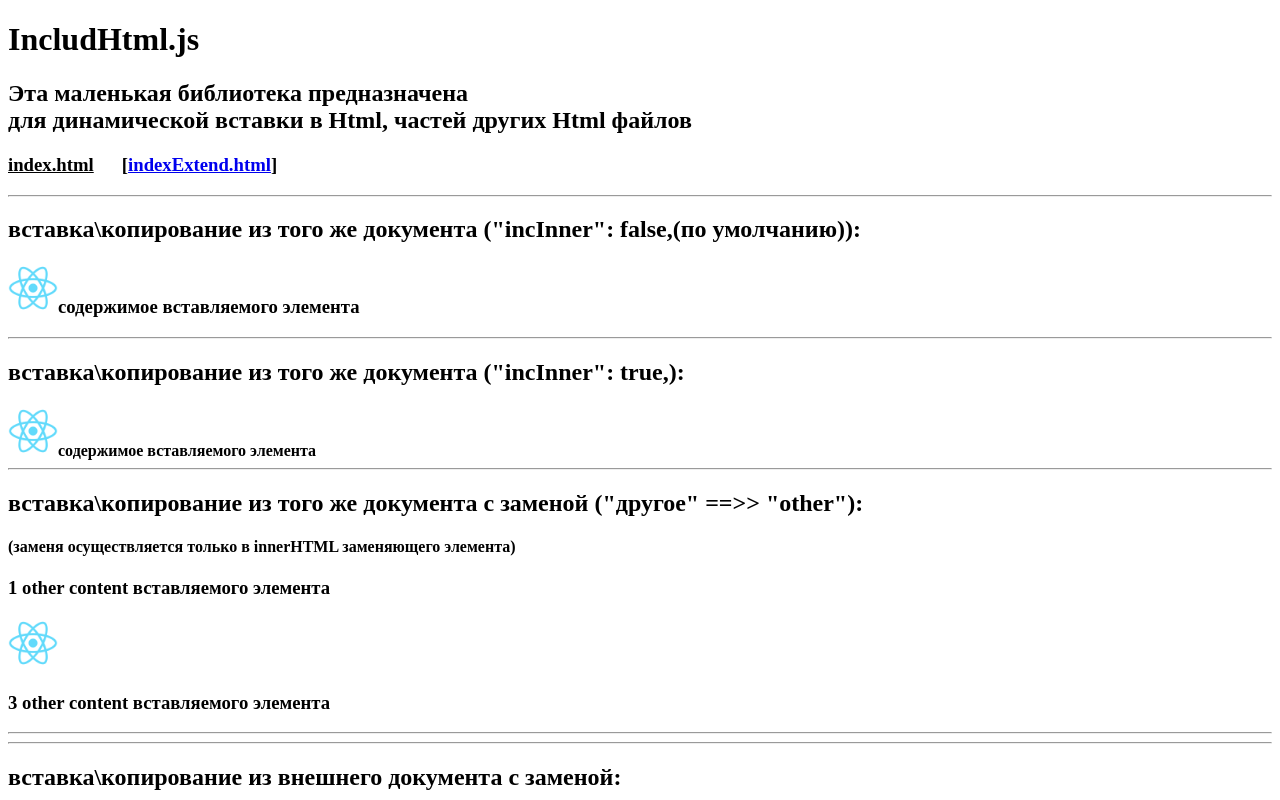
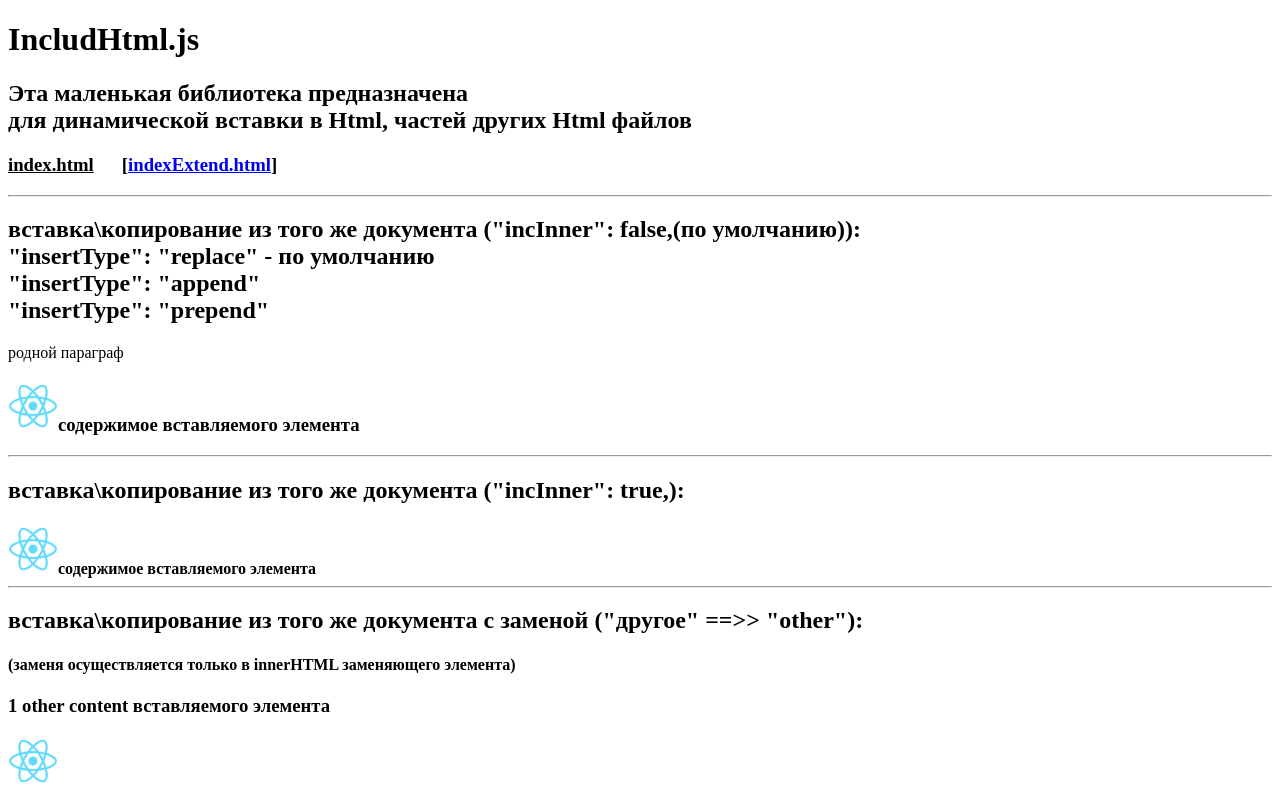
Before and after one commit to illicchpv/incsHtml, a plain HTML site: page index.html in a window 1280 px wide. Shown: the top 800 px of the page. Drawn offline with Linux system fonts and the light colour scheme.

Commit message:
добавил append и prepend

```diff
--- a/IncludHtml.js
+++ b/IncludHtml.js
@@ -116,9 +116,9 @@ let IncludHtml = (function () {
   }
   */
 
-  function doIncludAll( selector, finish_callback = false){
+  function doIncludAll( selectorClass, finish_callback = false){
     _finish_callback = finish_callback;
-    const incs = document.querySelectorAll(selector);
+    const incs = document.querySelectorAll('.'+selectorClass);
     _incs_count = incs.length;
     if (_finish_callback && _incs_count <= 0) {
       _finish_callback();
@@ -127,6 +127,8 @@ let IncludHtml = (function () {
     // try {
       incs.forEach((el) => {
         let params = el.dataset.incs
+        el.classList.remove(selectorClass);
+        el.removeAttribute('data-incs');
         if(!params){
           console.error("IncludHtml - нет json параметров");
           _remove(el);
@@ -195,7 +197,7 @@ let IncludHtml = (function () {
         }
       });
     // } finally {
-    //   doIncludAll( selector, finish_callback)
+    //   doIncludAll( selectorClass, finish_callback)
     // }
   }
   function doProcess(params) {
@@ -232,10 +234,16 @@ let IncludHtml = (function () {
       }
     }
     // debugger
-    if(params.incInner){
-      params.docEl.outerHTML = params.extEl.innerHTML;
-    }else{
-      params.docEl.replaceWith(params.extEl);
+    if(params.insertType && params.insertType === 'append'){
+      params.docEl.append(params.extEl)
+    } else if(params.insertType && params.insertType === 'prepend'){
+      params.docEl.prepend(params.extEl)
+    } else {
+      if(params.incInner){
+        params.docEl.outerHTML = params.extEl.innerHTML;
+      }else{
+        params.docEl.replaceWith(params.extEl);
+      }
     }
     _remove(params.docEl);
   }
--- a/index.html
+++ b/index.html
@@ -15,14 +15,22 @@
     </h3>
     <hr />
 
-    <h2>вставка\копирование из того же документа ("incInner": false,(по умолчанию)):</h2>
+    <h2>вставка\копирование из того же документа ("incInner": false,(по умолчанию)):<br>
+      "insertType": "replace" - по умолчанию <br>
+      "insertType": "append"<br>
+      "insertType": "prepend"
+    </h2>
     <div
       class="incs"
       data-incs='{
+        "insertType": "append",
         "incFromId": "extId"
       }'
-    ></div>
+    >
+      <p>родной параграф</p>
+    </div>
     <hr>
+
     <h2>вставка\копирование из того же документа ("incInner": true,):</h2>
     <div
       class="incs"
@@ -32,6 +40,7 @@
       }'
     ></div>
     <hr>
+
     <h2>вставка\копирование из того же документа c заменой ("другое" ==>> "other"):</h2>
     <h4>(заменя осуществляется только в innerHTML заменяющего элемента)</h4>
     <div
@@ -46,6 +55,7 @@
       }'
     ></div>
     <hr>
+
     <!-- контейнер элементов для локальной вставки -->
     <div class="for-local-incs" style="display: none">
       <h3 id="extId">
@@ -75,7 +85,7 @@
 
     <script>
       document.addEventListener("DOMContentLoaded", function () {
-        IncludHtml.doIncludAll(".incs", () =>{
+        IncludHtml.doIncludAll("incs", () =>{
           console.log("IncludHtml Finish: Ok"); // вызывается когда IncludHtml всё сделал
         });
       });
```
